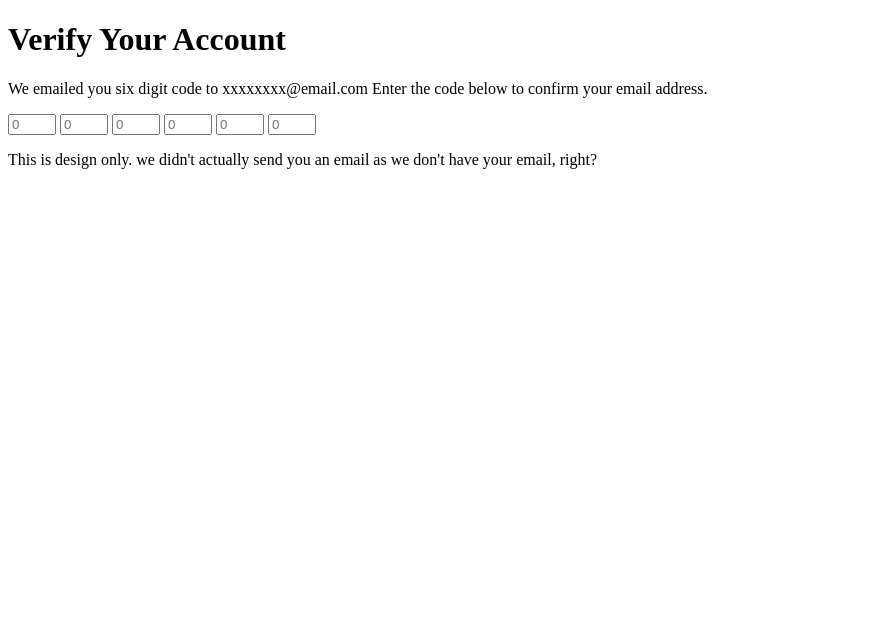
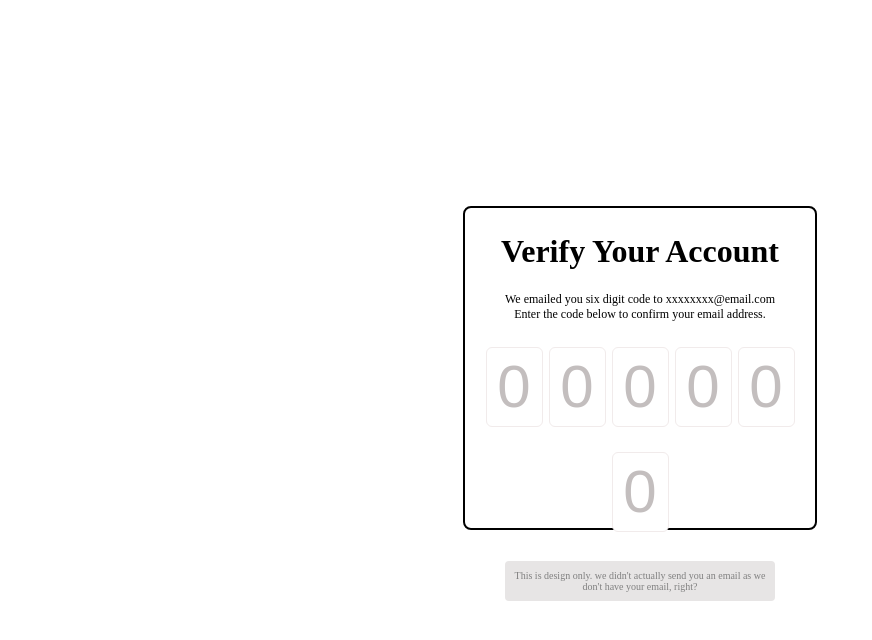
Before and after one commit to Kunal1k11/HTML-CSS-Project, a plain HTML site: page index.html in a window 1280 px wide. Shown: the whole page, without its empty margins (0-872 px from the left). Drawn offline with Linux system fonts and the light colour scheme.

Commit message:
Update index.html

```diff
--- a/index.html
+++ b/index.html
@@ -5,7 +5,7 @@
     <meta http-equiv="X-UA-Compatible" content="IE=edge">
     <meta name="viewport" content="width=device-width, initial-scale=1.0">
     <title>ProjectOfHTML&CSS</title>
-    <link rel="stylesheet" href="./project1.css">
+    <link rel="stylesheet" href="style.css">
 </head>
 <body>
     <div id="mainbox" class="box">
```
